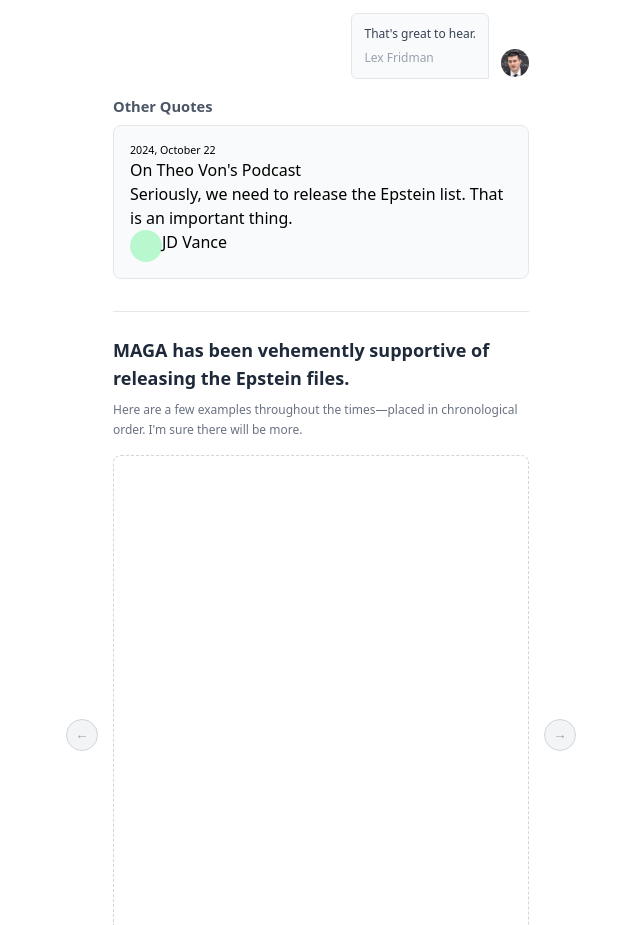
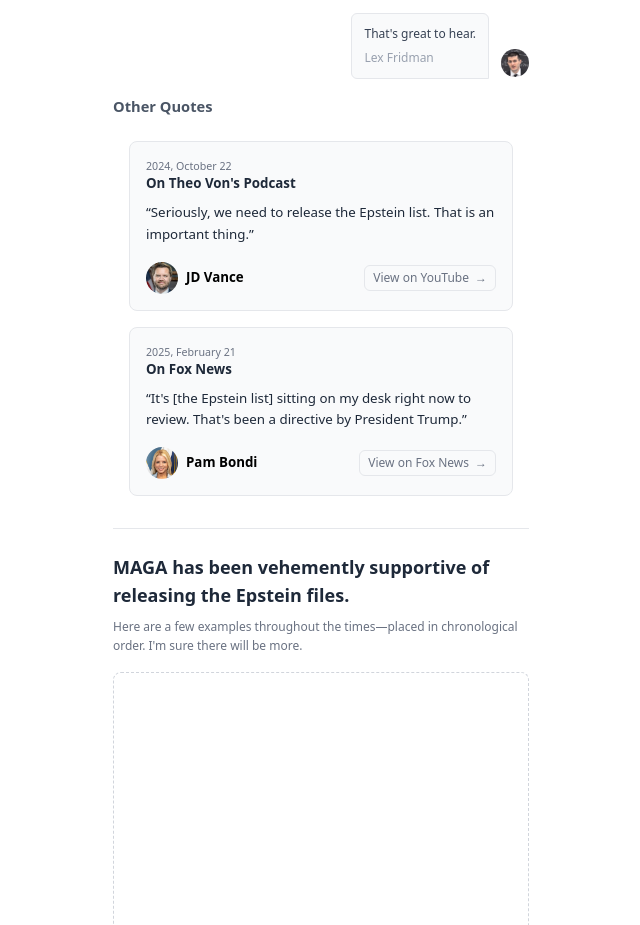
Before and after one commit to jackiec1998/trump-and-epstein, a React (Vite) app in the folder react/: page / in a window 1280 px wide. Shown: the part 6620-7545 px from the top of the page, without its empty margins (319-959 px from the left). Built offline with nearby package versions, Linux system fonts and the light colour scheme.

Commit message:
Have a basic quote card.

```diff
--- a/react/src/components/Quotes.tsx
+++ b/react/src/components/Quotes.tsx
@@ -1,5 +1,5 @@
 import type { JSX } from "react";
-import { Body, DatedSubheader, Header } from "./general";
+import { Body, DatedSubheader, Header, SourceButton } from "./general";
 
 const Chat = ({
 	chat,
@@ -199,18 +199,33 @@
 const Quote = ({
 	quote,
 }: {
-	quote: { person: string; date: string; context: string; quote: string };
+	quote: {
+		person: string;
+		date: string;
+		context: string;
+		quote: string;
+		href: string;
+		source: string;
+		image: string;
+	};
 }) => (
-	<div className="border border-gray-200 bg-gray-50 p-4 rounded-lg">
+	<div className="border border-gray-200 bg-gray-50 p-4 rounded-lg w-sm">
 		<div className="flex flex-col">
-			<time className="text-[8pt]">{quote.date}</time>
-			<span>{quote.context}</span>
+			<time className="text-[8pt] text-gray-500">{quote.date}</time>
+			<span className="font-semibold text-gray-800 text-[10pt]">
+				{quote.context}
+			</span>
 		</div>
 
-		<p className="w-full">{quote.quote}</p>
-		<div className="flex flex-row">
-			<div className="w-8 h-8 bg-green-200 rounded-full" />
-			<span>{quote.person}</span>
+		<p className="w-full my-2 mb-4 text-[10pt] leading-relaxed text-gray-800">
+			“{quote.quote}”
+		</p>
+		<div className="flex flex-row items-center justify-between">
+			<div className="flex flex-row items-center space-x-2">
+				<img src={quote.image} className="w-8 h-8 rounded-full" />
+				<span className="text-[10pt] font-semibold">{quote.person}</span>
+			</div>
+			<SourceButton href={quote.href}>View on {quote.source}</SourceButton>
 		</div>
 	</div>
 );
@@ -221,6 +236,9 @@
 		date: string;
 		context: string;
 		quote: string;
+		href: string;
+		source: string;
+		image: string;
 	}[] = [
 		{
 			person: "JD Vance",
@@ -228,13 +246,19 @@
 			context: "On Theo Von's Podcast",
 			quote:
 				"Seriously, we need to release the Epstein list. That is an important thing.",
+			href: "https://www.youtube.com/watch?v=vd8mmTDDqAs&t=2761s",
+			source: "YouTube",
+			image: "/vance.jpg",
 		},
 		{
 			person: "Pam Bondi",
 			date: "2025, February 21",
 			context: "On Fox News",
 			quote:
-				"It's [Epstein list] sitting on my desk riht now to review. That's been a directive by President Trump.",
+				"It's [the Epstein list] sitting on my desk right now to review. That's been a directive by President Trump.",
+			href: "https://www.foxnews.com/politics/bondi-says-epstein-client-list-sitting-my-desk-right-now-reviewing-jfk-mlk-files",
+			source: "Fox News",
+			image: "/bondi.jpg",
 		},
 	];
 
@@ -274,7 +298,10 @@
 				<LexFridmanTranscript />
 				<article className="mt-4 space-y-2">
 					<Subheader>Other Quotes</Subheader>
-					<Quote quote={otherQuotes[0]} />
+					<div className="flex flex-col items-center space-y-4 my-6">
+						<Quote quote={otherQuotes[0]} />
+						<Quote quote={otherQuotes[1]} />
+					</div>
 				</article>
 			</article>
 		</article>
```
